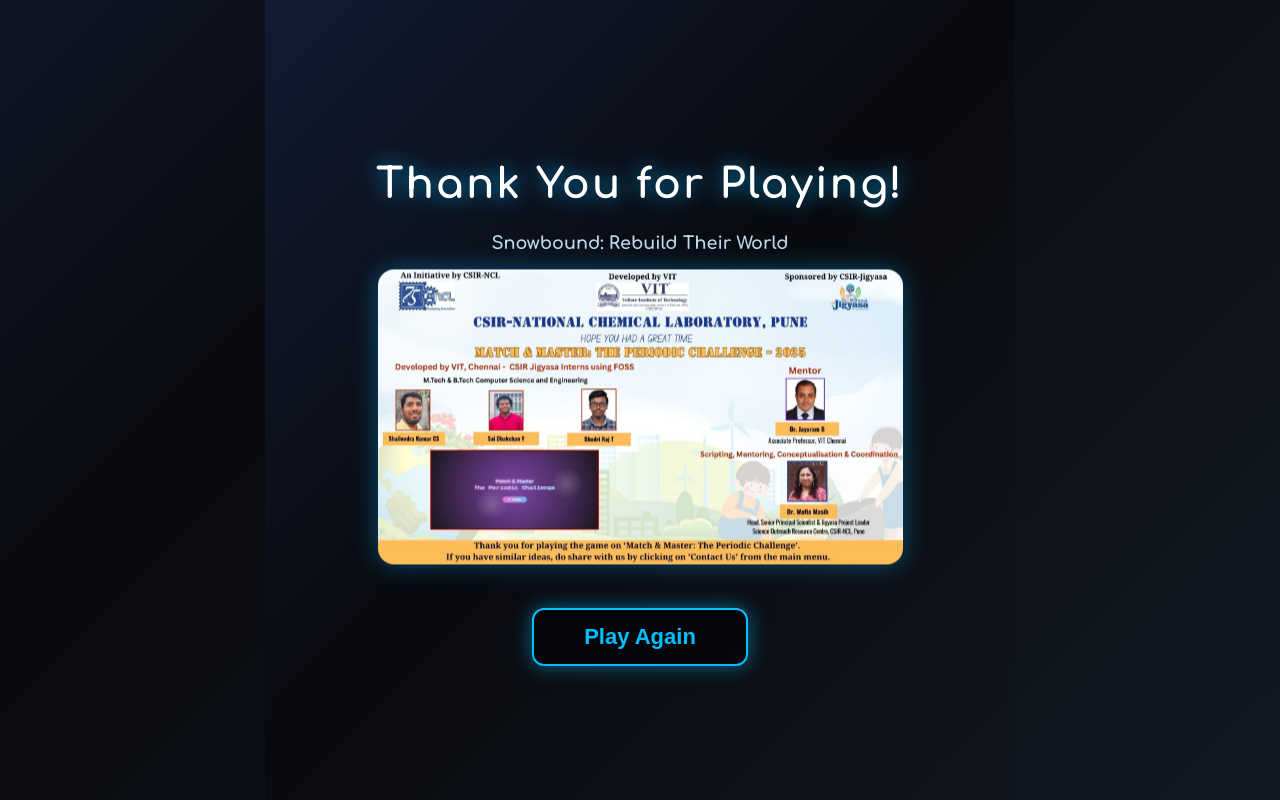
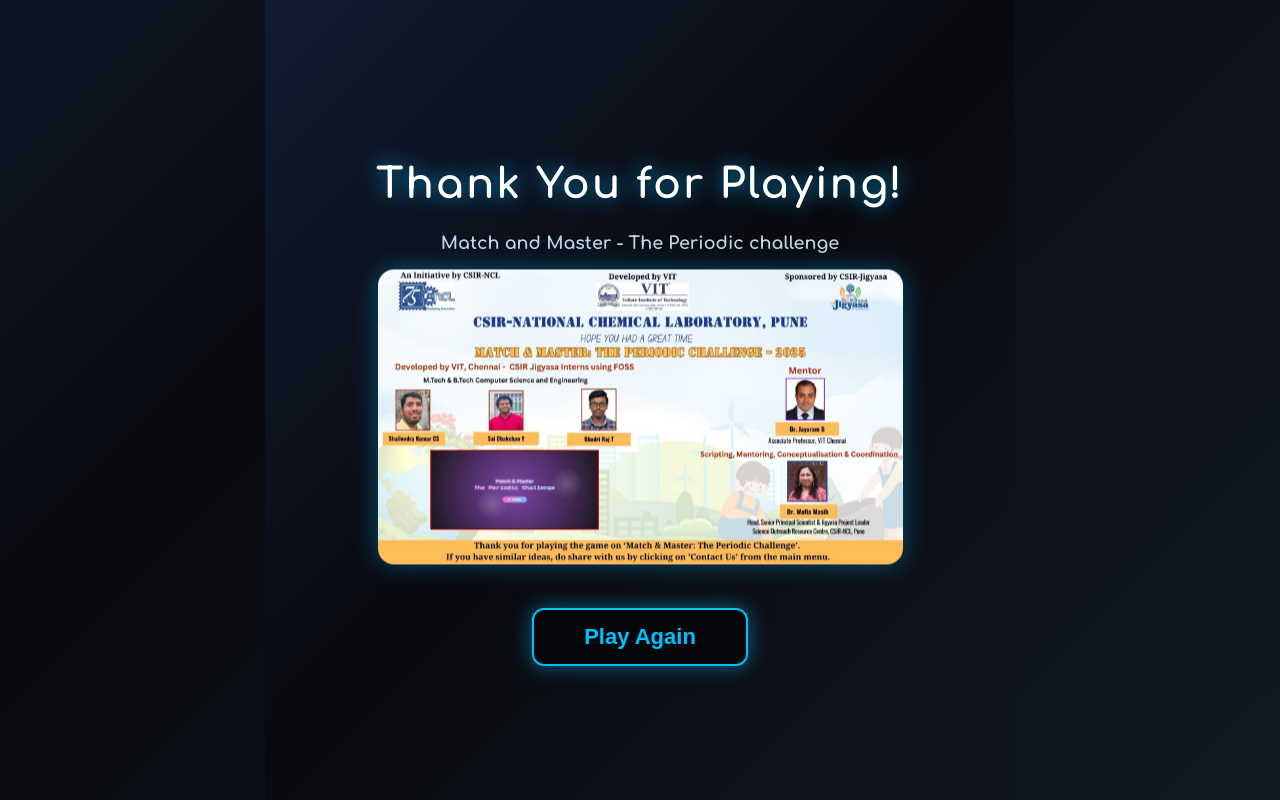
Before and after one commit to ncloutreach/Match-and-Master-The-Periodic-Challenge, a plain HTML site: page exit.html in a window 1280 px wide. Drawn offline with Linux system fonts and the light colour scheme.

Commit message:
Modify exit.html for improved user experience
Updated exit screen content and styling.

```diff
--- a/exit.html
+++ b/exit.html
@@ -205,7 +205,7 @@
 
 <body>
     <h1>Thank You for Playing!</h1>
-    <h2>Snowbound: Rebuild Their World</h2>
+    <h2>Match and Master - The Periodic challenge</h2>
     <img src="Back.jpg" alt="Exit Image">
     <button onclick="startGame()">Play Again</button>
 
```
